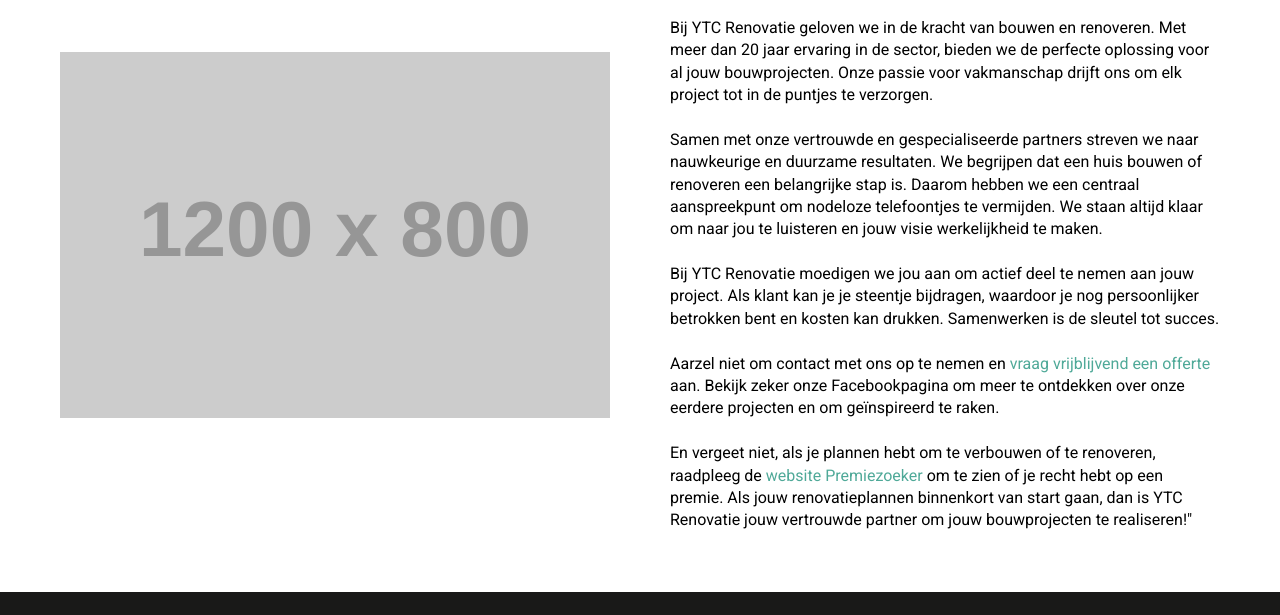
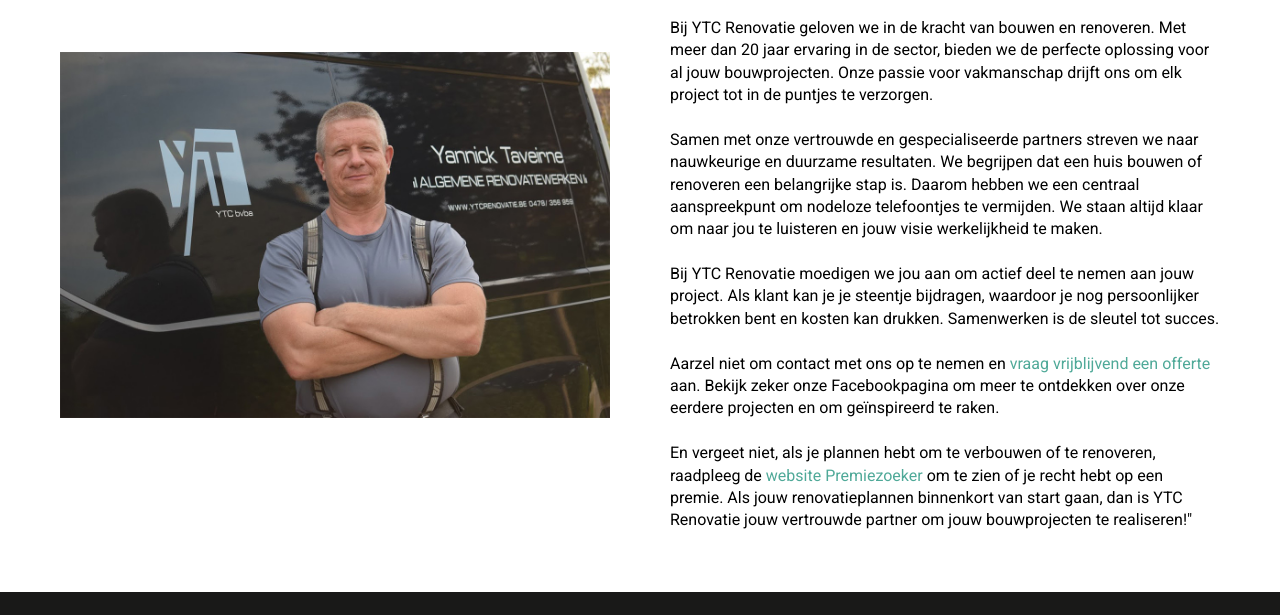
Before and after one commit to K1NGAARON/ytc-renovatie, a plain HTML site: page over/index.html in a window 1280 px wide. Shown: the part 602-1217 px from the top of the page. Drawn offline with nearby package versions, Linux system fonts and the light colour scheme; placeholder pictures from the web are drawn by us; files whose address does not match are found by name.

Commit message:
added image

```diff
--- a/over/index.html
+++ b/over/index.html
@@ -115,7 +115,7 @@
 <div class="section">
     <div class="row animate">
         <div class="col">
-            <img src="https://placehold.co/1200x800/EEE/31343C" alt="over ons">
+            <img src="/over/img/yannick.jpg" alt="over ons">
         </div>
         <div class="col">
             <h2>
```
Also changed, not shown: over/img/yannick.jpg (added).
